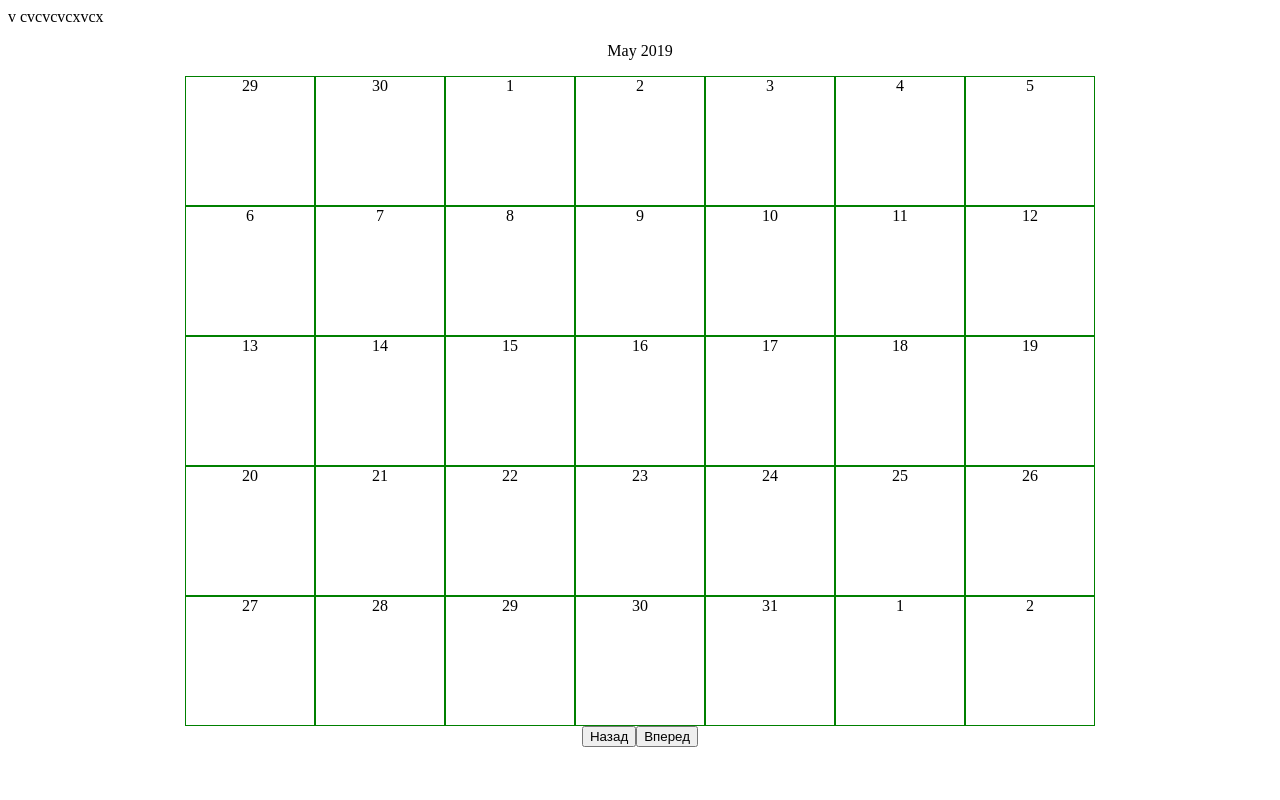
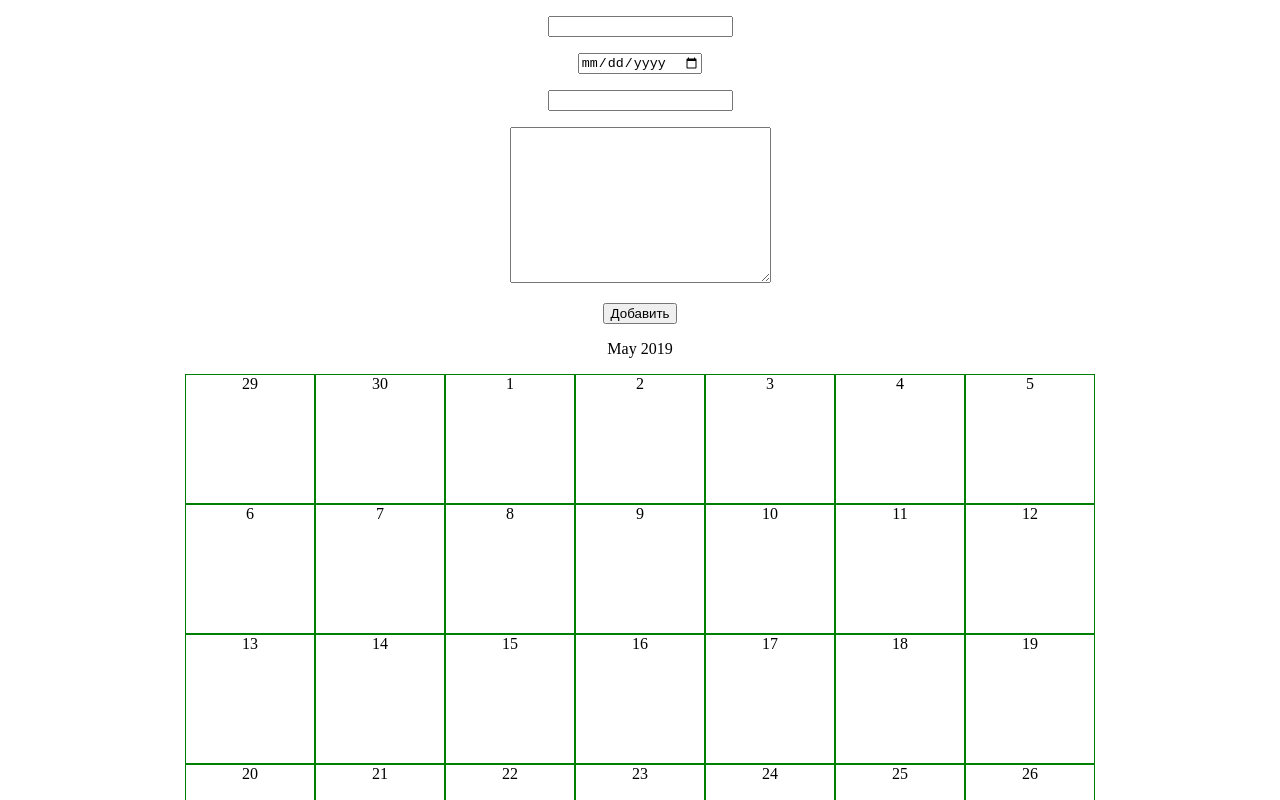
Before and after one commit to july-july/calendar-vue, a Vue app: page / in a window 1280 px wide. Shown: the top 800 px of the page. Built offline with nearby package versions, Linux system fonts and the light colour scheme; the HTML template or start-up script is replaced by a standard one.

Commit message:
add binding calendar and events

```diff
--- a/src/components/AddEvent.vue
+++ b/src/components/AddEvent.vue
@@ -1,6 +1,11 @@
 <template>
-    <div>
-v cvcvcvcxvcx
+    <div style="text-align: center">
+       <p> <input type="text" v-model="event.name"></p>
+       <p><input type="date"  v-model="event.date"></p>
+        <p><input type="text"  v-model="event.person"></p>
+        <p> <textarea v-model="event.description" name="" id="" cols="30" rows="10"></textarea></p>
+        <button @click="addEvent">Добавить</button>
+
     </div>
 </template>
 <script>
@@ -8,7 +13,17 @@ v cvcvcvcxvcx
         name: 'AddEvent',
         data () {
             return {
-
+                event: {
+                    name: '',
+                    date: '',
+                    person: '',
+                    description: ''
+                }
+            }
+        },
+        methods: {
+            addEvent () {
+                this.$store.commit('addEvent', this.event)
             }
         }
     }
--- a/src/components/Calendar.vue
+++ b/src/components/Calendar.vue
@@ -2,11 +2,12 @@
     <div style="text-align: center">
         <p>{{monthNow}}</p>
         <div class="item">
-            <!--<div>-->
-            <!--<span v-for="day in days">{{day}}</span>-->
-            <!--</div>-->
+            <div>
+            </div>
             <p class="days" v-for="square in monthBefore">{{square.format('D')}}</p>
-            <p class="days" v-for="one in daysCount">{{one.format('D')}}</p>
+            <p class="days" v-for="(one, key) in daysCount">{{one.format('D')}}
+                <span v-for="eve in eventFilter(one.format('YYYY-MM-DD'))">{{ eve.name}}</span>
+            </p>
             <p class="days" v-for="last in monthAfter">{{last.format('D')}}</p>
         </div>
 
@@ -35,7 +36,9 @@
                 monthNow: 'getMonthNow',
                 firstDay: 'getFirstDay',
                 lastDay: 'getLastDay',
-            }),
+                events: 'getEvents'
+            })
+
         },
         methods: {
             nextMonth() {
@@ -66,12 +69,20 @@
                 let monthAfterCount = lastDayAfter.clone().add(1, 'month').startOf('month')
                 let monthAfterArray = [...Array(monthAfterCount.daysInMonth())].map((_, i) => monthAfterCount.clone().add(i, 'day'))
                 this.monthAfter = monthAfterArray.slice(0, 7 - this.lastDay)
+            },
+            eventFilter (i) {
+                return this.events.filter((el)=> {
+                    return el.date == i
+                })
             }
         },
         mounted () {
             this.initFirstAndLastDay()
             this.countBeforeDays()
             this.countAfterDays()
+        },
+        filters : {
+
         }
 
     }
--- a/src/store.js
+++ b/src/store.js
@@ -8,12 +8,32 @@ const state = {
     dateCtx: moment().locale('ru'),
     firstDay: moment(),
     lastDay: moment(),
-    event: {
-        name: '',
-        date: '',
-        person: '',
-        description: ''
-    }
+    event: [
+        {
+            name: 'alie',
+            date: '2019-06-01',
+            person: 'fdfdfdf',
+            description: 'dfdfdfd'
+        },
+        {
+            name: 'alie',
+            date: '2019-06-22',
+            person: 'fdfdfdf',
+            description: 'dfdfdfd'
+        },
+        {
+            name: 'alie',
+            date: '2019-08-22',
+            person: 'fdfdfdf',
+            description: 'dfdfdfd'
+        },
+        {
+            name: 'alie',
+            date: '2019-06-01',
+            person: 'fdfdfdf',
+            description: 'dfdfdfd'
+        }
+    ]
 }
 
 const mutations = {
@@ -24,10 +44,13 @@ const mutations = {
         state.dateCtx = state.dateCtx.clone().subtract(payload, 'month')
     },
     firstDay (state) {
-            state.firstDay= state.dateCtx.clone().startOf('month');
+        state.firstDay = state.dateCtx.clone().startOf('month');
     },
     lastDay (state) {
         state.lastDay = state.dateCtx.clone().endOf('month');
+    },
+    addEvent(state, payload) {
+        state.event.push(payload)
     }
 
 }
@@ -35,10 +58,14 @@ const mutations = {
 //getters отдает информацию из state, принимает параметры, при этом мы можем выбрать именно то свойство какое нужно
 
 const getters = {
-    getDaysCount: (state) => [...Array(state.firstDay.daysInMonth())].map((_, i) => state.firstDay.clone().add(i, 'day')),
+    getDaysCount: (state) => [...Array(state.dateCtx.daysInMonth())]
+        .map((_, i) =>
+            state.firstDay.clone().add(i, 'day')),
+
     getMonthNow: state => state.dateCtx.format('MMMM YYYY').toString(),
     getFirstDay: state => state.firstDay.isoWeekday(),
-    getLastDay: state => state.lastDay.isoWeekday()
+    getLastDay: state => state.lastDay.isoWeekday(),
+    getEvents: state => state.event
 }
 
 export default new Vuex.Store({
```
Also changed, not shown: src/components/EditEvent.vue (added).
